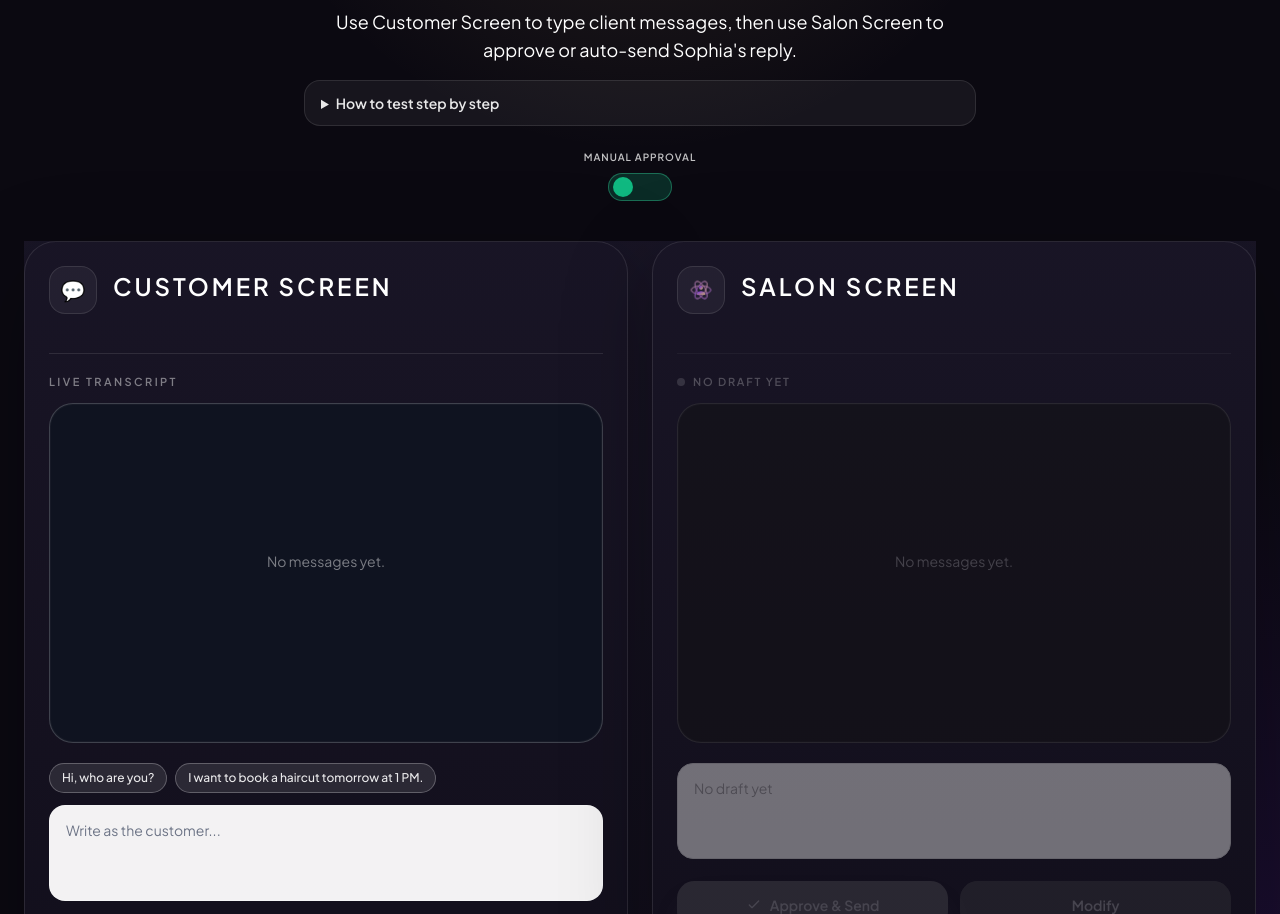
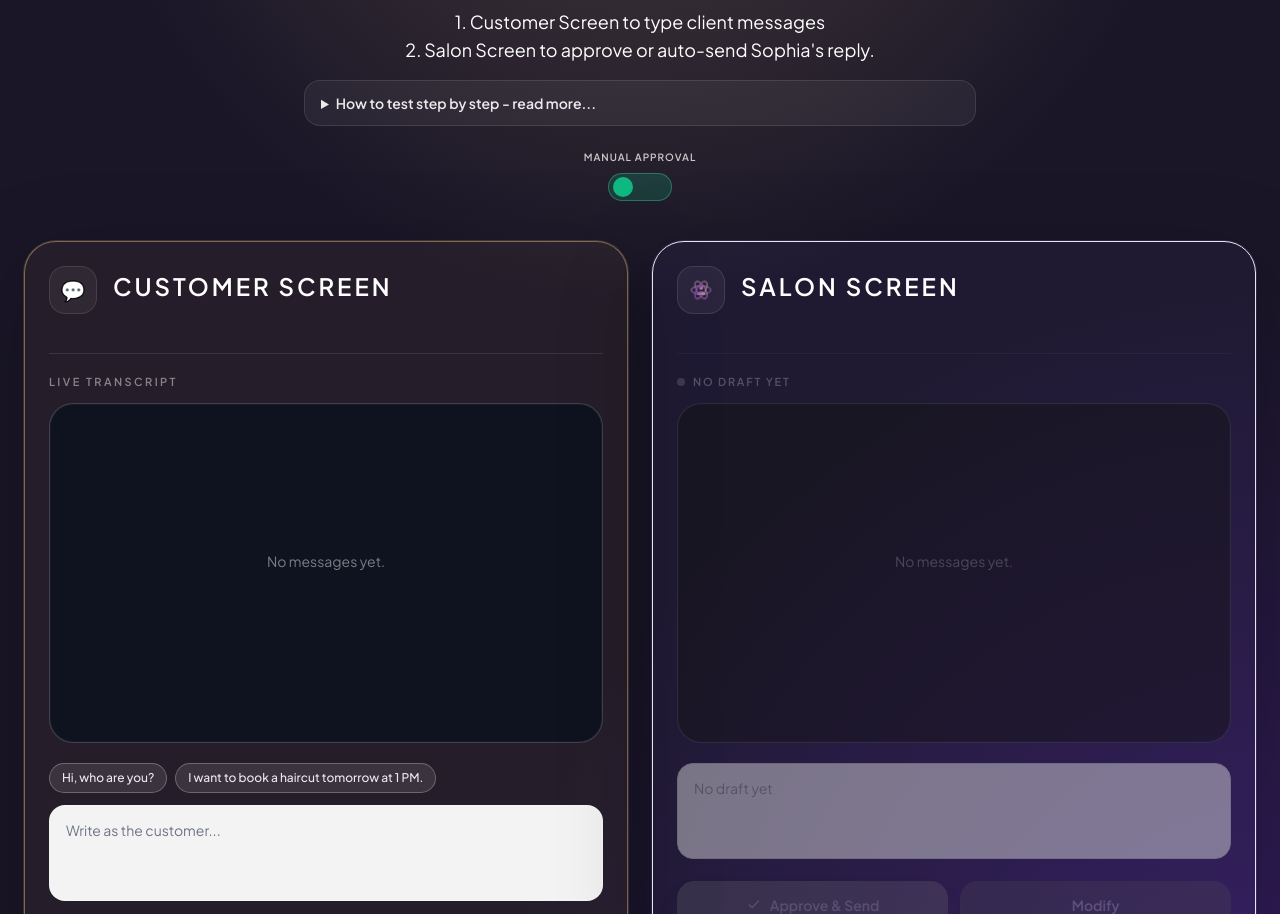
Before and after one commit to EduardP19/resevia-agent, a Next.js app: page /sophia-sandbox in a window 1280 px wide. Shown: the part 258-1172 px from the top of the page. Built offline with nearby package versions, Linux system fonts and the light colour scheme.

Commit message:
style: refine sophia sandbox screen accents and panel backgrounds

```diff
--- a/app/sophia-sandbox/SophiaSandboxPageClient.tsx
+++ b/app/sophia-sandbox/SophiaSandboxPageClient.tsx
@@ -856,9 +856,9 @@ export default function TestUiPageClient() {
           : "bg-sky-400";
 
   return (
-    <section className="relative min-h-[100dvh] overflow-hidden bg-[#0b0911] px-4 pb-16 pt-20 text-white sm:px-6 sm:pt-24">
-      <div className="pointer-events-none absolute inset-0 bg-[radial-gradient(circle_at_top,rgba(201,169,110,0.16),transparent_28%)]" />
-      <div className="pointer-events-none absolute inset-0 bg-[radial-gradient(circle_at_bottom_right,rgba(109,40,217,0.18),transparent_34%)]" />
+    <section className="relative min-h-[100dvh] overflow-hidden bg-[#1a1628] px-4 pb-16 pt-20 text-white sm:px-6 sm:pt-24">
+      <div className="pointer-events-none absolute inset-0 bg-[radial-gradient(circle_at_top,rgba(201,169,110,0.26),transparent_38%)]" />
+      <div className="pointer-events-none absolute inset-0 bg-[radial-gradient(circle_at_bottom_right,rgba(109,40,217,0.3),transparent_42%)]" />
       <div className="relative mx-auto max-w-7xl">
         <div className="mx-auto max-w-3xl text-center">
           <div className="inline-flex items-center gap-2 rounded-full border border-[#b94747]/35 bg-[#b94747]/10 px-4 py-2 text-xs font-semibold uppercase tracking-[0.22em] text-[#f4d6d6]">
@@ -869,11 +869,11 @@ export default function TestUiPageClient() {
             Type as Client. <br /> Respond as Manager.
             </h1>
           <p className="mx-auto mt-4 max-w-2xl text-base leading-7 text-white/68 sm:text-lg">
-            Use Customer Screen to type client messages, then use Salon Screen to approve or auto-send Sophia&apos;s reply.
+            1. Customer Screen to type client messages <br /> 2. Salon Screen to approve or auto-send Sophia&apos;s reply.
           </p>
           <details className="mx-auto mt-4 max-w-2xl rounded-2xl border border-white/10 bg-white/5 px-4 py-3 text-left text-sm text-white/78">
             <summary className="cursor-pointer font-semibold text-white/90">
-              How to test step by step
+              How to test step by step - read more...
             </summary>
             <div className="mt-3 space-y-1.5">
               <p>1. Open Customer Screen and send a realistic client message.</p>
@@ -935,12 +935,12 @@ export default function TestUiPageClient() {
               setMobileScreen((current) => (current === "customer" ? null : "customer"))
             }
             className={cx(
-              "rounded-full border px-4 py-2.5 text-sm font-semibold transition",
+              "rounded-full border px-4 py-2.5 text-sm font-semibold transition duration-200",
               mobileScreen === "customer"
-                ? "border-[#c9a96e]/75 bg-[#c9a96e]/15 text-[#f5e2c2] shadow-[0_0_0_1px_rgba(201,169,110,0.2)]"
+                ? "border-[#e0bf84] bg-[#c9a96e]/20 text-[#f8e8c8] shadow-[0_0_0_1px_rgba(201,169,110,0.42),0_0_26px_rgba(201,169,110,0.42)]"
                 : "border-white/20 bg-white/5 text-white/80",
               customerNeedsAttention &&
-                "animate-pulse border-amber-300 shadow-[0_0_0_1px_rgba(252,211,77,0.45),0_0_26px_rgba(252,211,77,0.22)]"
+                "animate-pulse border-[#e0bf84] shadow-[0_0_0_1px_rgba(201,169,110,0.5),0_0_28px_rgba(201,169,110,0.38)]"
             )}
           >
             Customer Screen
@@ -951,12 +951,12 @@ export default function TestUiPageClient() {
               setMobileScreen((current) => (current === "salon" ? null : "salon"))
             }
             className={cx(
-              "rounded-full border px-4 py-2.5 text-sm font-semibold transition",
+              "rounded-full border px-4 py-2.5 text-sm font-semibold transition duration-200",
               mobileScreen === "salon"
-                ? "border-emerald-300 bg-emerald-400/18 text-emerald-100"
+                ? "border-[#9b86ff] bg-[#8e73ff]/22 text-[#eee9ff] shadow-[0_0_0_1px_rgba(142,115,255,0.45),0_0_26px_rgba(142,115,255,0.38)]"
                 : "border-white/20 bg-white/5 text-white/80",
               salonNeedsAttention &&
-                "animate-pulse border-emerald-300 shadow-[0_0_0_1px_rgba(110,231,183,0.5),0_0_26px_rgba(52,211,153,0.2)]"
+                "animate-pulse border-[#9b86ff] shadow-[0_0_0_1px_rgba(142,115,255,0.52),0_0_28px_rgba(142,115,255,0.45)]"
             )}
           >
             Salon Screen
@@ -965,17 +965,21 @@ export default function TestUiPageClient() {
 
         <div
           className={cx(
-            "relative mt-4 rounded-[2rem] border border-white/10 bg-[linear-gradient(180deg,rgba(25,21,38,0.98),rgba(18,15,28,1))] p-6 text-white shadow-[0_24px_90px_rgba(0,0,0,0.26)] lg:mt-10 lg:rounded-none lg:border-0 lg:bg-transparent lg:p-0 lg:shadow-none",
-            mobileScreen === "customer" && "border-[#c9a96e]/45"
+            "relative mt-4 rounded-[2rem] border border-white/10 bg-transparent p-6 text-white shadow-[0_24px_90px_rgba(0,0,0,0.26)] lg:mt-10 lg:rounded-none lg:border-0 lg:bg-transparent lg:p-0 lg:shadow-none",
+            mobileScreen === "customer" && "border-[#c9a96e]/52",
+            mobileScreen === "salon" && "border-[#8e73ff]/48"
           )}
         >
           {mobileScreen === "customer" ? (
             <div className="pointer-events-none absolute inset-0 rounded-[2rem] bg-[#c9a96e]/14 shadow-[inset_0_0_0_1px_rgba(201,169,110,0.22)] lg:hidden" />
           ) : null}
+          {mobileScreen === "salon" ? (
+            <div className="pointer-events-none absolute inset-0 rounded-[2rem] bg-[#8e73ff]/10 shadow-[inset_0_0_0_1px_rgba(142,115,255,0.24)] lg:hidden" />
+          ) : null}
         <div className="grid gap-6 lg:grid-cols-2 lg:items-start">
           <div
             className={cx(
-              "relative p-0 text-white transition duration-200 lg:rounded-[2rem] lg:border lg:border-white/10 lg:bg-[linear-gradient(180deg,rgba(25,21,38,0.98),rgba(18,15,28,1))] lg:p-6 lg:shadow-[0_24px_90px_rgba(0,0,0,0.26)]",
+              "relative p-0 text-white transition duration-200 lg:rounded-[2rem] lg:border lg:border-[#c9a96e]/55 lg:bg-[#f0c75f]/5 lg:p-6 lg:shadow-[0_24px_90px_rgba(0,0,0,0.26),0_0_0_1px_rgba(201,169,110,0.22)]",
               customerScreenDisabled && "grayscale opacity-45",
               mobileScreen === "customer" ? "block" : "hidden",
               "lg:block"
@@ -1023,7 +1027,7 @@ export default function TestUiPageClient() {
                         key={message.id || `${message.role}-${index}`}
                         className={cx(
                           "flex",
-                          isAssistant || isWaiting ? "justify-end" : "justify-start"
+                          isAssistant || isWaiting ? "justify-start" : "justify-end"
                         )}
                       >
                         {isWaiting ? (
@@ -1049,8 +1053,8 @@ export default function TestUiPageClient() {
                             className={cx(
                               "max-w-[88%] rounded-[1.15rem] border px-3 py-3 text-sm leading-6",
                               isAssistant
-                                ? "rounded-br-md border border-[#8e73ff]/35 bg-[#7a63d8] text-white"
-                                : "rounded-bl-md border border-white/10 bg-white/12 text-white"
+                                ? "rounded-bl-md border border-[#8e73ff]/35 bg-[#7a63d8] text-white"
+                                : "rounded-br-md border border-white/10 bg-white/12 text-white"
                             )}
                           >
                             <p className="mb-1 text-[10px] font-semibold uppercase tracking-[0.2em] text-white/35">
@@ -1141,7 +1145,7 @@ export default function TestUiPageClient() {
 
           <div
             className={cx(
-              "relative p-0 text-white transition duration-200 lg:rounded-[2rem] lg:border lg:border-white/10 lg:bg-[linear-gradient(180deg,rgba(25,21,38,0.98),rgba(18,15,28,1))] lg:p-6 lg:shadow-[0_24px_90px_rgba(0,0,0,0.26)]",
+              "relative p-0 text-white transition duration-200 lg:rounded-[2rem] lg:border lg:border-[#8e73ff]/52 lg:bg-[#8e73ff]/5 lg:p-6 lg:shadow-[0_24px_90px_rgba(0,0,0,0.26),0_0_0_1px_rgba(142,115,255,0.2)]",
               mobileScreen === "salon" ? "block" : "hidden",
               "lg:block"
             )}
@@ -1190,7 +1194,7 @@ export default function TestUiPageClient() {
                     return (
                       <div
                         key={message.id}
-                        className={cx("flex", isUser ? "justify-end" : "justify-start")}
+                        className={cx("flex", isUser ? "justify-start" : "justify-end")}
                       >
                         <div
                           className={cx(
@@ -1257,7 +1261,7 @@ export default function TestUiPageClient() {
                   type="button"
                   onClick={() => void handleApprove()}
                   disabled={sessionExpired || !draftReady || isApproving}
-                  className="inline-flex w-[70%] items-center justify-center gap-2 rounded-[1.1rem] bg-[#1e9e63] px-5 py-3.5 text-sm font-semibold text-white shadow-[0_18px_35px_rgba(30,158,99,0.28)] transition hover:bg-[#188754] disabled:cursor-not-allowed disabled:opacity-50 lg:w-1/2"
+                  className="inline-flex h-12 w-[70%] items-center justify-center gap-2 rounded-[1.1rem] bg-[#1e9e63] px-5 text-sm font-semibold text-white shadow-[0_18px_35px_rgba(30,158,99,0.28)] transition hover:bg-[#188754] disabled:cursor-not-allowed disabled:opacity-50 lg:w-1/2"
                 >
                   {isApproving ? (
                     <span className="h-4 w-4 animate-spin rounded-full border-2 border-[#1d1711]/20 border-t-[#1d1711]" />
@@ -1273,7 +1277,7 @@ export default function TestUiPageClient() {
                     reviewComposerRef.current?.focus();
                   }}
                   disabled={sessionExpired || isApproving || !reviewDraft}
-                  className="inline-flex w-[30%] items-center justify-center rounded-[1.1rem] bg-[#c83b3b] px-3 py-3.5 text-sm font-semibold text-white transition hover:bg-[#b02f2f] disabled:cursor-not-allowed disabled:opacity-50 lg:w-1/2"
+                  className="inline-flex h-12 w-[30%] items-center justify-center rounded-[1.1rem] bg-[#c83b3b] px-3 text-sm font-semibold text-white transition hover:bg-[#b02f2f] disabled:cursor-not-allowed disabled:opacity-50 lg:w-1/2"
                 >
                   Modify
                 </button>
```
